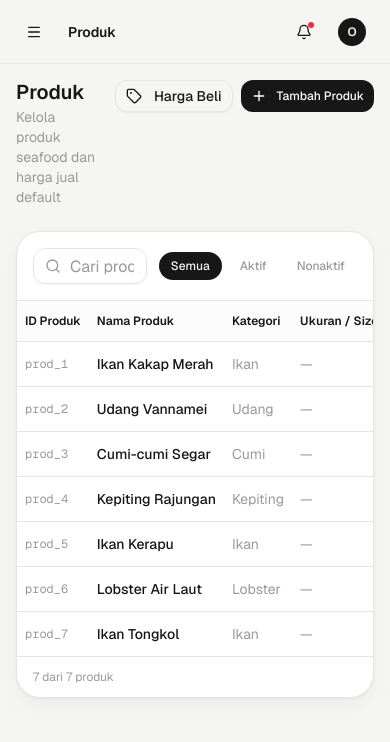
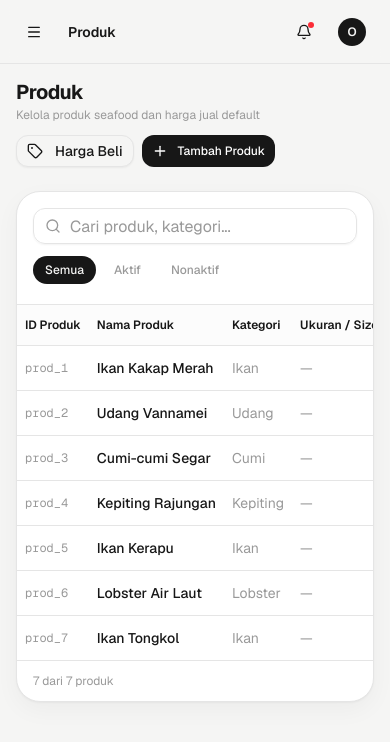
Before and after one commit to Rifqin-11/sultan_seafood, a Next.js app: page /products in a window 390 px wide. Shown: the top 742 px of the page. Built offline with nearby package versions, Linux system fonts and the light colour scheme; no server answers; the database is empty.

Commit message:
style: comprehensive mobile responsiveness optimization across all pages, forms, page headers, tables, and summary panels

```diff
--- a/app/(dashboard)/invoices/[id]/page.tsx
+++ b/app/(dashboard)/invoices/[id]/page.tsx
@@ -34,27 +34,27 @@ export default async function InvoiceDetailPage(props: PageProps<"/invoices/[id]
   return (
     <div className="space-y-5 max-w-4xl">
       {/* Header */}
-      <div className="flex items-start justify-between gap-4">
+      <div className="flex flex-col sm:flex-row sm:items-center justify-between gap-3 sm:gap-4">
         <div className="flex items-center gap-3">
           <Link
             href="/invoices"
-            className={buttonVariants({ variant: "ghost", size: "icon", className: "h-8 w-8" })}
+            className={buttonVariants({ variant: "ghost", size: "icon", className: "h-8 w-8 shrink-0" })}
           >
             <ArrowLeft className="w-4 h-4" />
           </Link>
           <div>
-            <div className="flex items-center gap-2">
-              <h2 className="text-xl font-semibold text-foreground">
+            <div className="flex items-center gap-2 flex-wrap">
+              <h2 className="text-xl font-bold text-foreground">
                 {invoice.invoiceNumber ?? "Draft"}
               </h2>
               <InvoiceStatusBadge status={invoice.status} />
             </div>
-            <p className="text-sm text-muted-foreground">
+            <p className="text-xs sm:text-sm text-muted-foreground">
               {invoice.customerName} · {formatDate(invoice.issueDate)}
             </p>
           </div>
         </div>
-        <div className="flex items-center gap-2 flex-shrink-0">
+        <div className="flex items-center gap-2 flex-wrap shrink-0">
           <WhatsAppButton invoice={invoice} customerPhone={invoice.customerPhone} />
           <InvoicePdfDownload invoice={invoice} />
           {(invoice.status === "ISSUED" ||
--- a/components/app-shell/page-header.tsx
+++ b/components/app-shell/page-header.tsx
@@ -14,17 +14,17 @@ export function PageHeader({
   className,
 }: PageHeaderProps) {
   return (
-    <div className={cn("flex items-start justify-between gap-4 mb-6", className)}>
+    <div className={cn("flex flex-col sm:flex-row sm:items-center justify-between gap-3 sm:gap-4 mb-6", className)}>
       <div className="min-w-0">
-        <h2 className="text-xl font-semibold text-foreground leading-tight">
+        <h2 className="text-xl font-bold text-foreground leading-tight tracking-tight">
           {title}
         </h2>
         {description && (
-          <p className="text-sm text-muted-foreground mt-0.5">{description}</p>
+          <p className="text-xs sm:text-sm text-muted-foreground mt-0.5">{description}</p>
         )}
       </div>
       {children && (
-        <div className="flex items-center gap-2 flex-shrink-0">{children}</div>
+        <div className="flex items-center gap-2 flex-wrap shrink-0">{children}</div>
       )}
     </div>
   );
--- a/components/invoices/invoice-form.tsx
+++ b/components/invoices/invoice-form.tsx
@@ -243,9 +243,9 @@ export function InvoiceForm({ customers, products }: InvoiceFormProps) {
   };
 
   return (
-    <div className="flex gap-6 items-start">
+    <div className="flex flex-col lg:flex-row gap-6 items-start">
       {/* Left Panel — Main Form */}
-      <div className="flex-1 min-w-0 space-y-5">
+      <div className="flex-1 min-w-0 w-full space-y-5">
         {formError && (
           <div className="flex items-center gap-2 p-3 text-xs text-red-600 bg-red-50 border border-red-200 rounded-xl">
             <AlertCircle className="w-4 h-4 flex-shrink-0" />
@@ -634,8 +634,8 @@ export function InvoiceForm({ customers, products }: InvoiceFormProps) {
         </div>
       </div>
 
-      {/* Right Panel — Internal Summary (sticky) */}
-      <div className="w-72 flex-shrink-0 sticky top-24 space-y-4">
+      {/* Right Panel — Internal Summary (sticky on lg) */}
+      <div className="w-full lg:w-72 shrink-0 lg:sticky lg:top-24 space-y-4">
         <div className="bg-white rounded-2xl border border-border shadow-card p-5">
           <div className="flex items-center gap-1.5 mb-4">
             <Lock className="w-3.5 h-3.5 text-amber-600" />
--- a/components/invoices/invoice-list-table.tsx
+++ b/components/invoices/invoice-list-table.tsx
@@ -116,13 +116,13 @@ export function InvoiceListTable({ initialInvoices }: InvoiceListTableProps) {
       {/* Toolbar */}
       <div className="p-4 border-b border-border space-y-3">
         <div className="flex items-center gap-3">
-          <div className="relative flex-1 max-w-sm">
+          <div className="relative flex-1 max-w-full sm:max-w-sm">
             <Search className="absolute left-3 top-1/2 -translate-y-1/2 w-4 h-4 text-muted-foreground" />
             <Input
               placeholder="Cari nomor invoice atau restoran..."
               value={search}
               onChange={(e) => setSearch(e.target.value)}
-              className="pl-9 h-9"
+              className="pl-9 h-9 w-full"
             />
           </div>
         </div>
--- a/components/products/product-table.tsx
+++ b/components/products/product-table.tsx
@@ -81,23 +81,23 @@ export function ProductTable({ initialProducts }: ProductTableProps) {
     <>
       <div className="bg-white rounded-2xl border border-border shadow-card overflow-hidden">
         {/* Toolbar */}
-        <div className="flex items-center gap-3 p-4 border-b border-border">
-          <div className="relative flex-1 max-w-sm">
+        <div className="flex flex-col sm:flex-row items-stretch sm:items-center justify-between gap-3 p-4 border-b border-border">
+          <div className="relative flex-1 max-w-full sm:max-w-sm">
             <Search className="absolute left-3 top-1/2 -translate-y-1/2 w-4 h-4 text-muted-foreground" />
             <Input
               placeholder="Cari produk, kategori..."
               value={search}
               onChange={(e) => setSearch(e.target.value)}
-              className="pl-9 h-9"
+              className="pl-9 h-9 w-full"
             />
           </div>
 
-          <div className="flex items-center gap-1.5">
+          <div className="flex items-center gap-1.5 overflow-x-auto pb-1 sm:pb-0">
             {(["ALL", "ACTIVE", "INACTIVE"] as const).map((s) => (
               <button
                 key={s}
                 onClick={() => setStatusFilter(s)}
-                className={`px-3 py-1.5 text-xs rounded-lg font-medium transition-colors ${
+                className={`px-3 py-1.5 text-xs rounded-lg font-medium transition-colors shrink-0 ${
                   statusFilter === s
                     ? "bg-foreground text-background"
                     : "text-muted-foreground hover:bg-muted"
```
